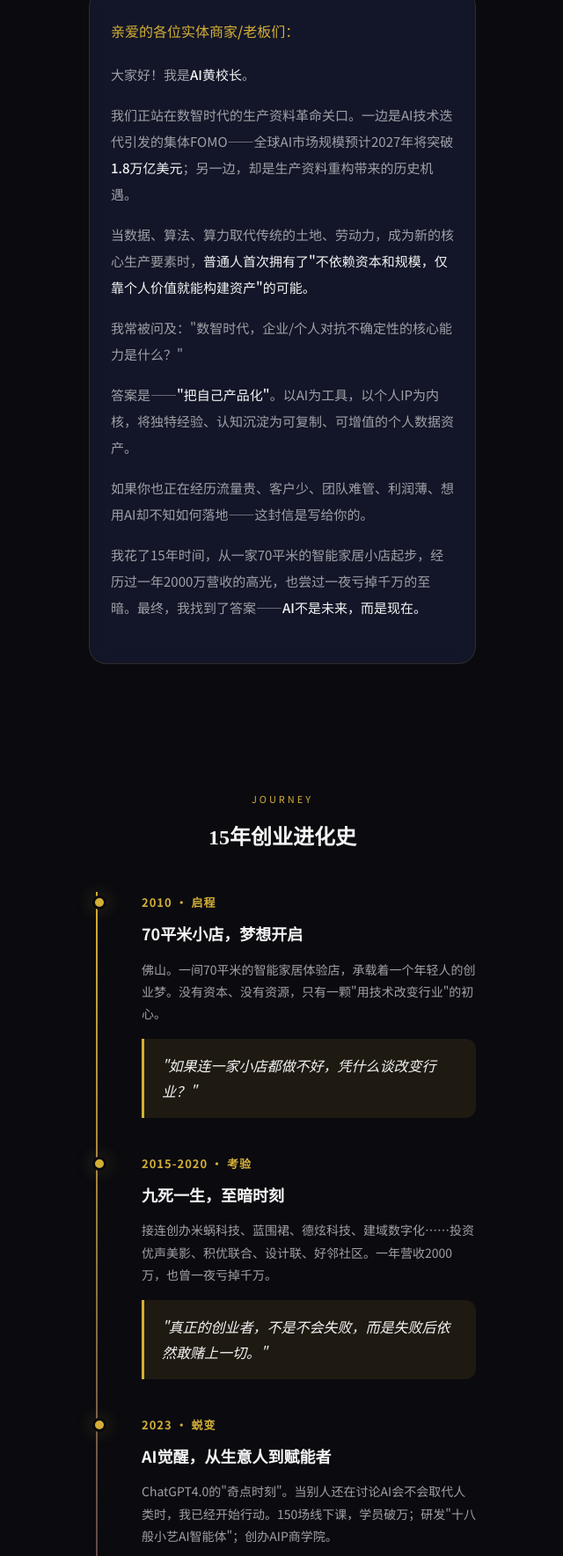
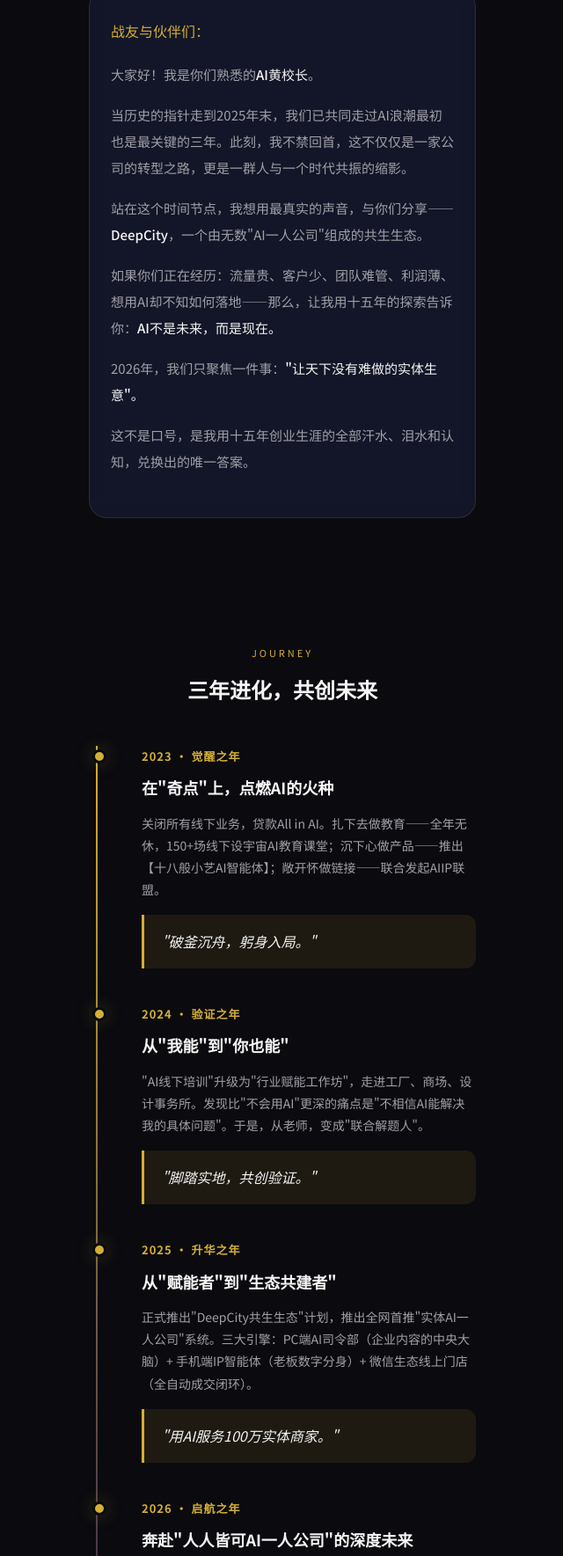
Before and after one commit to deepcity2035/topopc-ai-launch, a plain HTML site: page deepcity.html in a window 1280 px wide. Shown: the part 987-2756 px from the top of the page at 88% size, without its empty margins (319-959 px from the left). Drawn offline with Linux system fonts and the light colour scheme.

Commit message:
v2.3: DeepCity页面升级为完整三年叙事

```diff
--- a/deepcity.html
+++ b/deepcity.html
@@ -566,18 +566,17 @@
         <div class="container">
             <div class="section-header">
                 <div class="section-tag">MESSAGE</div>
-                <h2 class="section-title">一封写给实体商家的信</h2>
+                <h2 class="section-title">一封写给战友与伙伴们的信</h2>
             </div>
             <div class="letter-card">
-                <div class="letter-greeting">亲爱的各位实体商家/老板们：</div>
+                <div class="letter-greeting">战友与伙伴们：</div>
                 <div class="letter-content">
-                    <p>大家好！我是<span class="letter-highlight">AI黄校长</span>。</p>
-                    <p>我们正站在数智时代的生产资料革命关口。一边是AI技术迭代引发的集体FOMO——全球AI市场规模预计2027年将突破<span class="letter-highlight">1.8万亿美元</span>；另一边，却是生产资料重构带来的历史机遇。</p>
-                    <p>当数据、算法、算力取代传统的土地、劳动力，成为新的核心生产要素时，<span class="letter-highlight">普通人首次拥有了"不依赖资本和规模，仅靠个人价值就能构建资产"的可能。</span></p>
-                    <p>我常被问及："数智时代，企业/个人对抗不确定性的核心能力是什么？"</p>
-                    <p>答案是——<span class="letter-highlight">"把自己产品化"</span>。以AI为工具，以个人IP为内核，将独特经验、认知沉淀为可复制、可增值的个人数据资产。</p>
-                    <p>如果你也正在经历流量贵、客户少、团队难管、利润薄、想用AI却不知如何落地——这封信是写给你的。</p>
-                    <p>我花了15年时间，从一家70平米的智能家居小店起步，经历过一年2000万营收的高光，也尝过一夜亏掉千万的至暗。最终，我找到了答案——<span class="letter-highlight">AI不是未来，而是现在。</span></p>
+                    <p>大家好！我是你们熟悉的<span class="letter-highlight">AI黄校长</span>。</p>
+                    <p>当历史的指针走到2025年末，我们已共同走过AI浪潮最初也是最关键的三年。此刻，我不禁回首，这不仅仅是一家公司的转型之路，更是一群人与一个时代共振的缩影。</p>
+                    <p>站在这个时间节点，我想用最真实的声音，与你们分享——<span class="letter-highlight">DeepCity</span>，一个由无数"AI一人公司"组成的共生生态。</p>
+                    <p>如果你们正在经历：流量贵、客户少、团队难管、利润薄、想用AI却不知如何落地——那么，让我用十五年的探索告诉你：<span class="letter-highlight">AI不是未来，而是现在。</span></p>
+                    <p>2026年，我们只聚焦一件事：<span class="letter-highlight">"让天下没有难做的实体生意"。</span></p>
+                    <p>这不是口号，是我用十五年创业生涯的全部汗水、泪水和认知，兑换出的唯一答案。</p>
                 </div>
             </div>
         </div>
@@ -588,47 +587,47 @@
         <div class="container">
             <div class="section-header">
                 <div class="section-tag">JOURNEY</div>
-                <h2 class="section-title">15年创业进化史</h2>
+                <h2 class="section-title">三年进化，共创未来</h2>
             </div>
             <div class="timeline">
                 <div class="timeline-item">
                     <div class="timeline-dot"></div>
-                    <div class="timeline-year">2010 · 启程</div>
-                    <div class="timeline-title">70平米小店，梦想开启</div>
+                    <div class="timeline-year">2023 · 觉醒之年</div>
+                    <div class="timeline-title">在"奇点"上，点燃AI的火种</div>
                     <div class="timeline-content">
-                        佛山。一间70平米的智能家居体验店，承载着一个年轻人的创业梦。没有资本、没有资源，只有一颗"用技术改变行业"的初心。
+                        关闭所有线下业务，贷款All in AI。扎下去做教育——全年无休，150+场线下设宇宙AI教育课堂；沉下心做产品——推出【十八般小艺AI智能体】；敞开怀做链接——联合发起AIIP联盟。
                     </div>
-                    <div class="timeline-quote">"如果连一家小店都做不好，凭什么谈改变行业？"</div>
+                    <div class="timeline-quote">"破釜沉舟，躬身入局。"</div>
                 </div>
 
                 <div class="timeline-item">
                     <div class="timeline-dot"></div>
-                    <div class="timeline-year">2015-2020 · 考验</div>
-                    <div class="timeline-title">九死一生，至暗时刻</div>
+                    <div class="timeline-year">2024 · 验证之年</div>
+                    <div class="timeline-title">从"我能"到"你也能"</div>
                     <div class="timeline-content">
-                        接连创办米蜗科技、蓝围裙、德炫科技、建域数字化……投资优声美影、积优联合、设计联、好邻社区。一年营收2000万，也曾一夜亏掉千万。
+                        "AI线下培训"升级为"行业赋能工作坊"，走进工厂、商场、设计事务所。发现比"不会用AI"更深的痛点是"不相信AI能解决我的具体问题"。于是，从老师，变成"联合解题人"。
                     </div>
-                    <div class="timeline-quote">"真正的创业者，不是不会失败，而是失败后依然敢赌上一切。"</div>
+                    <div class="timeline-quote">"脚踏实地，共创验证。"</div>
                 </div>
 
                 <div class="timeline-item">
                     <div class="timeline-dot"></div>
-                    <div class="timeline-year">2023 · 蜕变</div>
-                    <div class="timeline-title">AI觉醒，从生意人到赋能者</div>
+                    <div class="timeline-year">2025 · 升华之年</div>
+                    <div class="timeline-title">从"赋能者"到"生态共建者"</div>
                     <div class="timeline-content">
-                        ChatGPT4.0的"奇点时刻"。当别人还在讨论AI会不会取代人类时，我已经开始行动。150场线下课，学员破万；研发"十八般小艺AI智能体"；创办AIP商学院。
+                        正式推出"DeepCity共生生态"计划，推出全网首推"实体AI一人公司"系统。三大引擎：PC端AI司令部（企业内容的中央大脑）+ 手机端IP智能体（老板数字分身）+ 微信生态线上门店（全自动成交闭环）。
                     </div>
-                    <div class="timeline-quote">"AI不是玩具，而是生产力革命。"</div>
+                    <div class="timeline-quote">"用AI服务100万实体商家。"</div>
                 </div>
 
                 <div class="timeline-item">
                     <div class="timeline-dot"></div>
-                    <div class="timeline-year">2025 · 回归</div>
-                    <div class="timeline-title">实体AI一人公司，使命的终极形态</div>
+                    <div class="timeline-year">2026 · 启航之年</div>
+                    <div class="timeline-title">奔赴"人人皆可AI一人公司"的深度未来</div>
                     <div class="timeline-content">
-                        推出"DeepCity深度城市"，用"AI+IP"双核模型赋能中小企业。从"卖产品"到"卖系统"，从"做生意"到"做生态"。
+                        构建由无数"AI一人公司"组成的DeepCity共生生态。深化系统——让AI一人公司像水电煤一样融入实体运营；拓展边疆——深入更多行业与地域；成就标杆——帮助第一批"AI一人公司"实现商业成功。
                     </div>
-                    <div class="timeline-quote">"极致追求，淡泊名利——我的下半生，只做这一件事。"</div>
+                    <div class="timeline-quote">"不再是历史的旁观者，而是深度未来的共创者。"</div>
                 </div>
             </div>
         </div>
```
